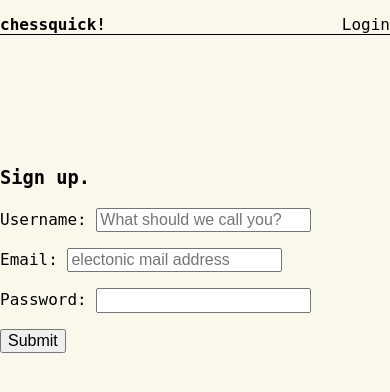
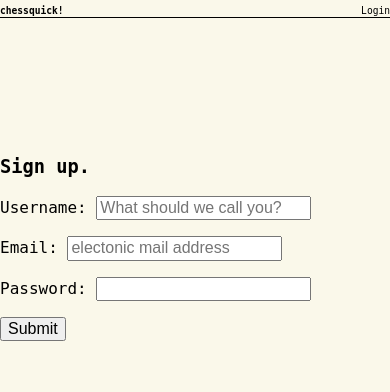
Before and after one commit to mosegontar/chessquick, a Flask app: page /signup in a window 390 px wide. Shown: the top 392 px of the page. Run offline with Flask 2, Linux system fonts and the light colour scheme; some libraries are stand-ins or nearby versions; some web fonts are replaced.

Commit message:
Adjust media queries to fix font size on mobile

```diff
--- a/chessquick/static/css/chessquick.css
+++ b/chessquick/static/css/chessquick.css
@@ -5,10 +5,10 @@ body {
     font-family: 'PT Mono', monospace;
 }
 
-@media only screen and (min-width:1000px) {
+@media only screen and (min-width:1200px) {
     body {
         margin: 0 auto;
-        width: 40%;
+        max-width: 40%;
     }
 
 }
@@ -17,19 +17,36 @@ body {
     div.information {
         margin-bottom: 3em;
     }
-
+    div.navigation {
+        margin-bottom: 1em;
+        font-size: 60%;
+    }
+    nav span#menu_page_title a {
+        text-align: center;
+    }
+    .saved_games {
+        display: block;
+        font-size: 75%;
+    }
 }
 
 /* Nav */
 
-nav {
-    color: black;
-    display: block;
+div.navigation {
+    width: 100%;
+    margin-top: .5em;
     border-bottom: solid;
     border-width: thin;
     border-color: black;
+    padding-bottom: .125em;
+}
+
+nav {
+    color: black;
+    display: inline;
     margin-top: 1em;
-    margin-bottom: .25em;}
+    margin-bottom: .25em;
+}
 
 nav a {
     text-decoration: none;
@@ -40,9 +57,6 @@ nav a:hover {
     color: red;
 }
 
-nav span#menu.page_title {
-    float: left;
-}
 
 .menu_items {
     float: right;
--- a/chessquick/templates/base.html
+++ b/chessquick/templates/base.html
@@ -1,7 +1,7 @@
 <!DOCTYPE html>
 <html>
 <head>
-    <meta name="viewport" content="width=device-width, height=device-height, initial-scale=.97"/>
+    <meta name="viewport" content="width=device-width, initial-scale=1"/>
     <title>Chessquick!</title>
     <script src="{{url_for('static', filename='js/jquery-3.1.1.min.js') }}"></script>
     <script src="https://cdnjs.cloudflare.com/ajax/libs/chess.js/0.10.2/chess.js"></script>
@@ -17,9 +17,9 @@
 </head>
 
 <body>
-
+<div class=navigation>
     <nav>
-    <span id='menu page_title'><b><a href='/'>chessquick!</a></b></span>
+        <span id='menu_page_title'><b><a href='/'>chessquick!</a></b></span>
         <div class="menu_items">
 
             {% if current_user.is_authenticated %}
@@ -37,6 +37,7 @@
 
         </div>
     </nav>
+</div>
 
 <div class=information>
     <div id=messages align=center>
--- a/chessquick/templates/history.html
+++ b/chessquick/templates/history.html
@@ -1,10 +1,9 @@
 {% extends 'base.html' %}
 {% block information %}
-<h4 align=center><span style='color: red;'>{{ current_user.username }}</span> saved games:     </h4>
+<h4 class=saved_games align=center><span style='color: red;'>{{ current_user.username }}</span> saved games:     </h4>
 {% endblock %}
 {% block content %}
-<div>
-
+<div class=saved_games>
     <table id=history_table align=center>
         <tr>
             <th>Last move</th>
```
Lines whose indentation alone changed are shown as unchanged.
